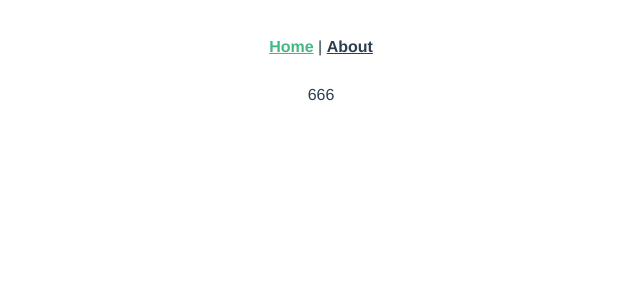
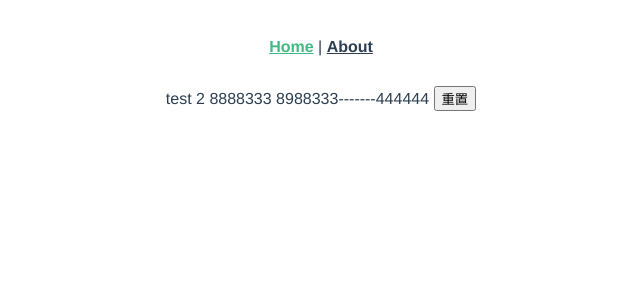
Before and after one commit to linwenze/tsvue, a Vue app: page / in a window 1280 px wide. Shown: the top 300 px of the page, without its empty margins (319-959 px from the left). Built offline with nearby package versions, Linux system fonts and the light colour scheme.

Commit message:
fix:pinia插件添加

```diff
--- a/src/main.ts
+++ b/src/main.ts
@@ -1,6 +1,34 @@
-import { createApp } from 'vue';
+import { createApp ,toRaw} from 'vue';
 import App from './App.vue';
 import router from './router';
 // import store from './store';
-import { createPinia } from 'pinia'
-createApp(App).use(createPinia()).use(router).mount('#app');
+import { createPinia,PiniaPluginContext } from 'pinia'
+type Option={
+  key?:string
+}
+const __piniaKey__='lin'
+const setStorage=(key:string, value:any)=>{
+  localStorage.setItem(key,JSON.stringify(value))
+}
+const getStorage=(key:string)=>{
+  return localStorage.getItem(key)?JSON.parse(localStorage.getItem(key) as string):{}
+}
+const piniaPlugin=(options:Option)=>{
+return (context:PiniaPluginContext)=>{
+  console.log(context,'content')
+  const {store}=context
+  const data=getStorage(`${options?.key??__piniaKey__}-${store.$id}`)
+  store.$subscribe(()=>{
+    setStorage(`${options?.key??__piniaKey__}-${store.$id}`,toRaw(store.$state))
+  })
+  console.log(store)
+  return {
+    ...data
+  }
+}
+}
+const store=createPinia()
+store.use(piniaPlugin({
+  key:'pinia'
+}))
+createApp(App).use(store).use(router).mount('#app');
--- a/src/store/index.ts
+++ b/src/store/index.ts
@@ -1,5 +1,38 @@
-import { createPinia } from 'pinia'
-import piniaPluginPersist from 'pinia-plugin-persist'
-const store = createPinia();
-store.use(piniaPluginPersist);
-export default store
+import {defineStore} from 'pinia'
+import {Name} from './store-name'
+type User={
+  age:number,
+  name:string
+}
+const login=():Promise<User> =>{
+  return new Promise((resolve) => {
+    setTimeout(()=>{
+      resolve({age:8888333,name:'6666'})
+    },2000)
+  })
+}
+
+export const useTestStore=defineStore(Name.TEST,{
+  state:()=>{
+    return {
+      current:1,
+      name:'test',
+      user:<User>{}
+    }
+  },
+  getters:{
+    getName():string{
+      return `${this.getAge}-------444444`
+    },
+    getAge():number{
+      return this.user.age+100000
+    }
+  },
+  actions:{
+    async getUser(){
+      const res:User=await login()
+      this.user=res
+      console.log(this.user)
+    }
+  }
+})
--- /dev/null
+++ b/src/store/index1.ts
@@ -0,0 +1,5 @@
+import { createPinia } from 'pinia'
+import piniaPluginPersist from 'pinia-plugin-persist'
+const store = createPinia();
+store.use(piniaPluginPersist);
+export default store
--- /dev/null
+++ b/src/store/store-name.ts
@@ -0,0 +1,3 @@
+export const enum Name{
+  TEST='TEST'
+}
--- a/src/views/Home.vue
+++ b/src/views/Home.vue
@@ -1,8 +1,13 @@
 <template>
   <div class="home">
-    {{nickname}}
+    <!-- {{nickname}} -->
+    {{test.name}}
+    {{test.current}}
+    {{test.user.age}}
+    {{test.getName}}
     <!-- <img alt="Vue logo" src="../assets/logo.png">
     <HelloWorld msg="Welcome to Your Vue.js + TypeScript App"/> -->
+    <button @click="reset">重置</button>
   </div>
 </template>
 
@@ -10,7 +15,9 @@
 import { defineComponent } from 'vue'
 // import HelloWorld from '@/components/HelloWorld.vue' // @ is an alias to /src
 
-import { useUserStore } from '@/store/user';
+// import { useUserStore } from '@/store/user';
+import {useTestStore} from '../store'
+import {storeToRefs} from 'pinia'
 // const userStore = useUserStore();
 
 const count = 2
@@ -20,16 +27,40 @@ export default defineComponent({
   data() {
     return {
       count: 0,
-      nickname:1
+      nickname:1,
+      test:{}
       // name:userStore.nickname
     }
   },
   created(){
 
-    let user=useUserStore()
-    user.getUserInfo()
-    this.nickname =user.nickname
+    // let user=useUserStore()
+    // user.getUserInfo()
+    this.test=useTestStore()
+    const {current} =storeToRefs(useTestStore())
+    setTimeout(()=>{
+      current.value++
+      useTestStore().getUser()
+    },2000)
+    //state发生变化监听
+    useTestStore().$subscribe((args,state)=>{
+      console.log('=====',args)
+      console.log('=====',state)
+    },{
+      detached:true,//设置为TRUE销了也能监听
+      deep:true,
+    })
+    //action发生变化监听 设置为TRUE销了也能监听
+    useTestStore().$onAction((args)=>{
+      console.log('===666==',args)
+    },false)
+    // this.nickname =user.nickname
 
+  },
+  methods:{
+    reset(){
+      useTestStore().$reset()
+    }
   }
   // components: {
   //   HelloWorld
```
